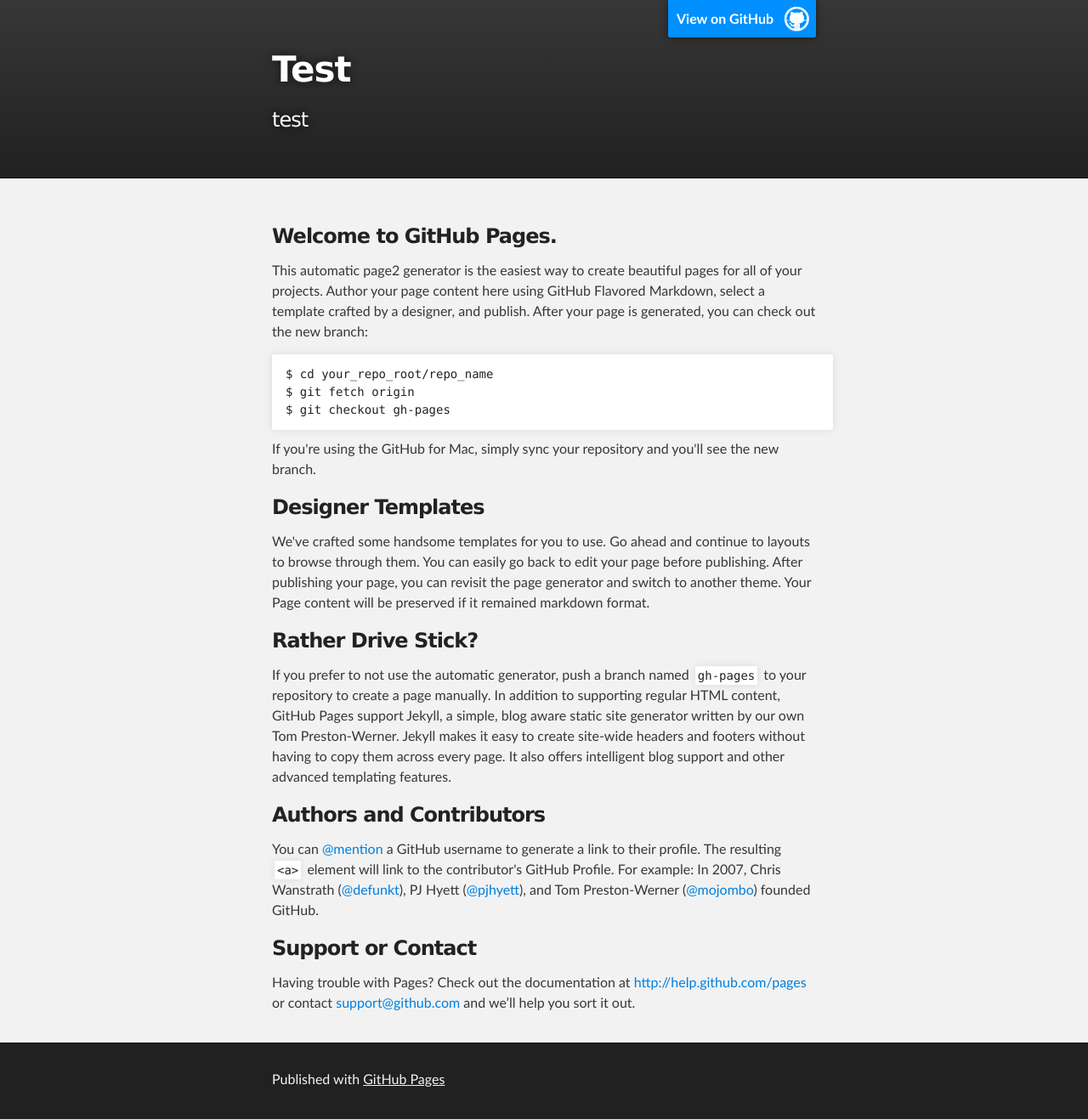
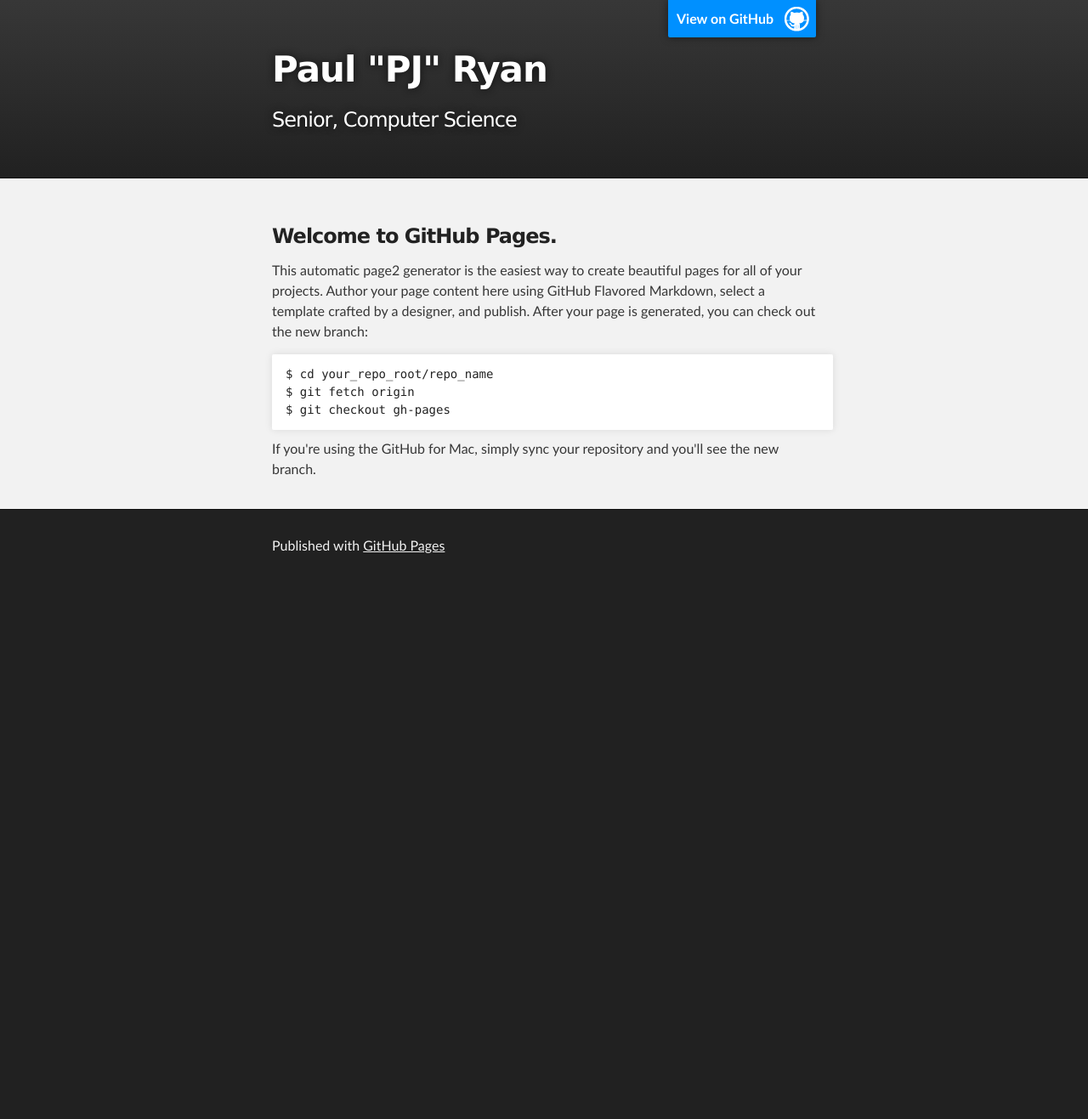
Before and after one commit to paulpjryan/paulpjryan.github.io, a plain HTML site: page index.html in a window 1280 px wide. Shown: the whole page at 85% size. After the commit the page ends 800 px from the top, so only its background shows below. Drawn offline with Linux system fonts and the light colour scheme.

```diff
--- a/index.html
+++ b/index.html
@@ -18,8 +18,8 @@
         <header class="inner">
           <a id="forkme_banner" href="https://github.com/paulpjryan">View on GitHub</a>
 
-          <h1 id="project_title">Test</h1>
-          <h2 id="project_tagline">test</h2>
+          <h1 id="project_title">Paul "PJ" Ryan</h1>
+          <h2 id="project_tagline">Senior, Computer Science</h2>
 
         </header>
     </div>
@@ -38,26 +38,6 @@
 </code></pre>
 
 <p>If you're using the GitHub for Mac, simply sync your repository and you'll see the new branch.</p>
-
-<h3>
-<a id="designer-templates" class="anchor" href="#designer-templates" aria-hidden="true"><span class="octicon octicon-link"></span></a>Designer Templates</h3>
-
-<p>We've crafted some handsome templates for you to use. Go ahead and continue to layouts to browse through them. You can easily go back to edit your page before publishing. After publishing your page, you can revisit the page generator and switch to another theme. Your Page content will be preserved if it remained markdown format.</p>
-
-<h3>
-<a id="rather-drive-stick" class="anchor" href="#rather-drive-stick" aria-hidden="true"><span class="octicon octicon-link"></span></a>Rather Drive Stick?</h3>
-
-<p>If you prefer to not use the automatic generator, push a branch named <code>gh-pages</code> to your repository to create a page manually. In addition to supporting regular HTML content, GitHub Pages support Jekyll, a simple, blog aware static site generator written by our own Tom Preston-Werner. Jekyll makes it easy to create site-wide headers and footers without having to copy them across every page. It also offers intelligent blog support and other advanced templating features.</p>
-
-<h3>
-<a id="authors-and-contributors" class="anchor" href="#authors-and-contributors" aria-hidden="true"><span class="octicon octicon-link"></span></a>Authors and Contributors</h3>
-
-<p>You can <a href="https://github.com/blog/821" class="user-mention">@mention</a> a GitHub username to generate a link to their profile. The resulting <code>&lt;a&gt;</code> element will link to the contributor's GitHub Profile. For example: In 2007, Chris Wanstrath (<a href="https://github.com/defunkt" class="user-mention">@defunkt</a>), PJ Hyett (<a href="https://github.com/pjhyett" class="user-mention">@pjhyett</a>), and Tom Preston-Werner (<a href="https://github.com/mojombo" class="user-mention">@mojombo</a>) founded GitHub.</p>
-
-<h3>
-<a id="support-or-contact" class="anchor" href="#support-or-contact" aria-hidden="true"><span class="octicon octicon-link"></span></a>Support or Contact</h3>
-
-<p>Having trouble with Pages? Check out the documentation at <a href="http://help.github.com/pages">http://help.github.com/pages</a> or contact <a href="mailto:support@github.com">support@github.com</a> and we’ll help you sort it out.</p>
       </section>
     </div>
 
```
